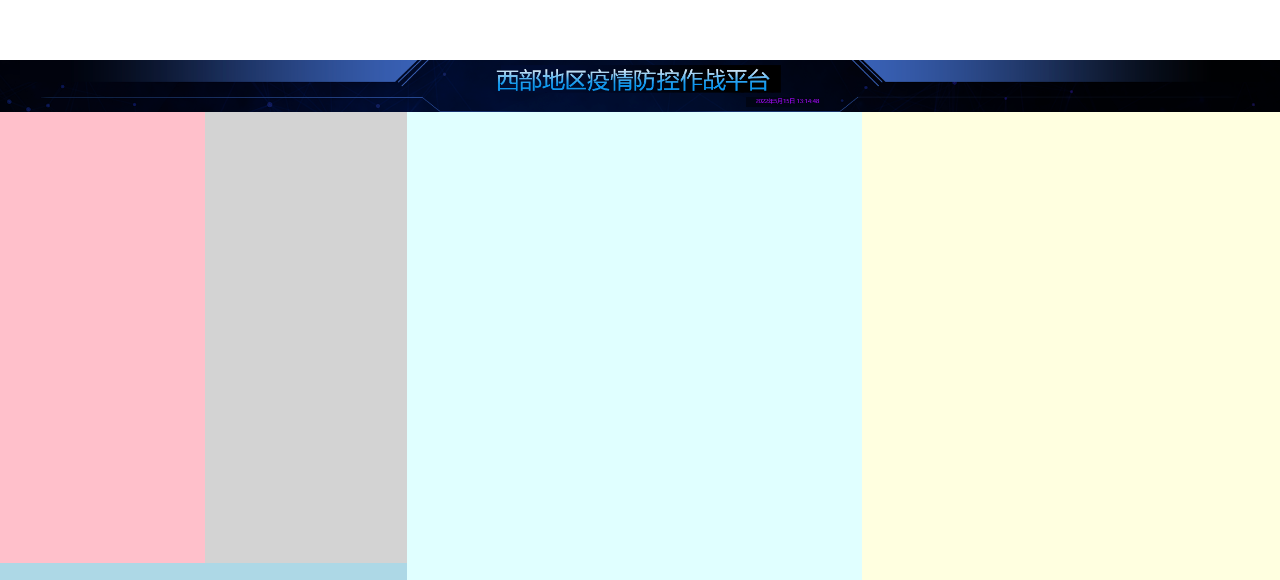
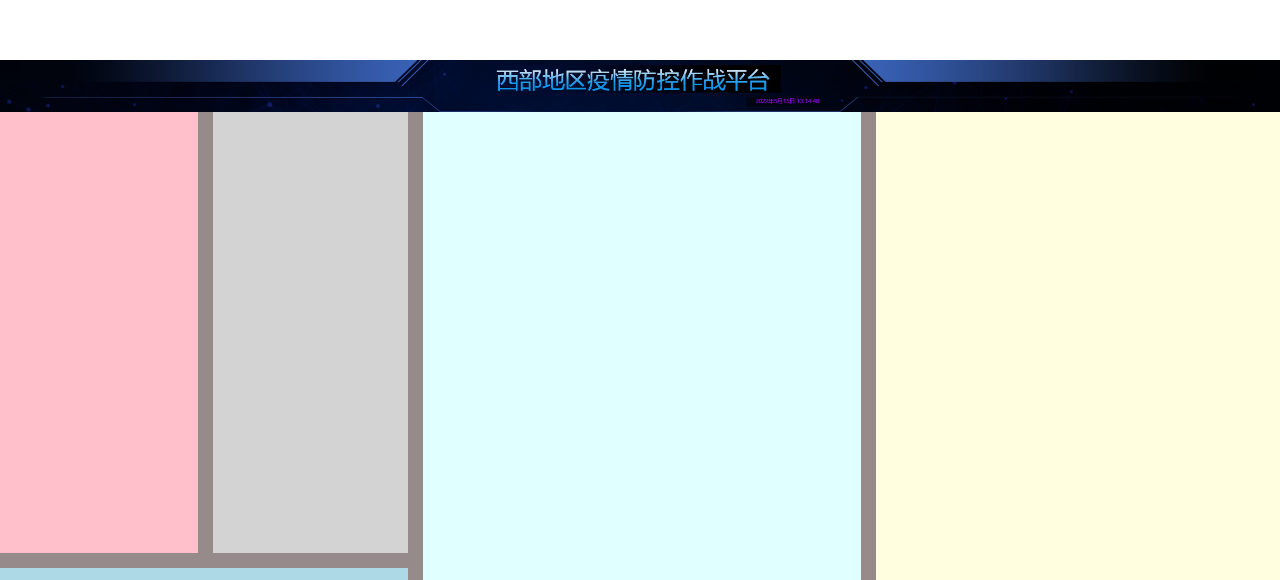
Before and after one commit to limo-chen/big-big-screen, a React (Vite) app: page /#/ in a window 1280 px wide. Shown: the part 220-800 px from the top of the page. Built offline with nearby package versions, Linux system fonts and the light colour scheme.

Commit message:
添加空隙

```diff
--- a/src/pages/home.scss
+++ b/src/pages/home.scss
@@ -15,6 +15,9 @@
     grid-template:
       "box1 box2 box4 box5" 755fr
       "box3 box3 box4 box5" 363fr / 366fr 361fr 811fr 747fr;
+    grid-column-gap: px(28); /*列与列*/
+    grid-row-gap: px(28); /*行与行*/
+
     > .section1 {
       grid-area: box1;
       background: pink;
```
